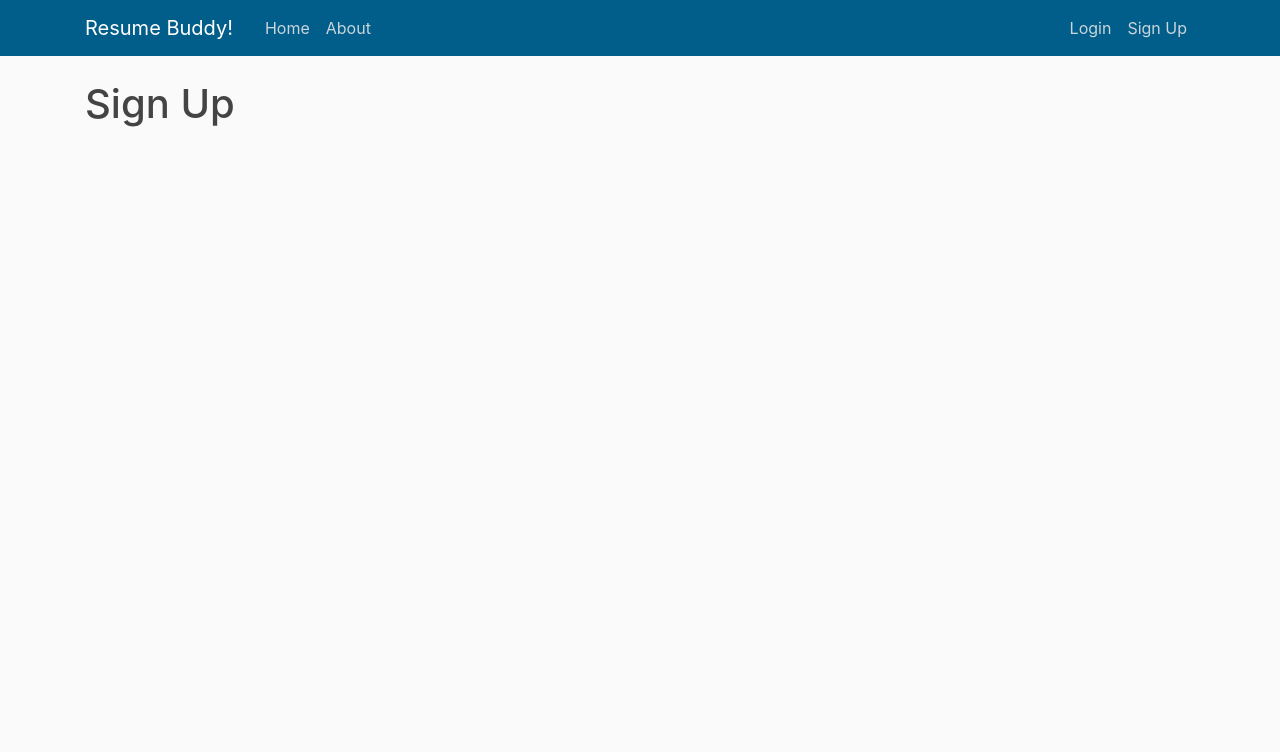
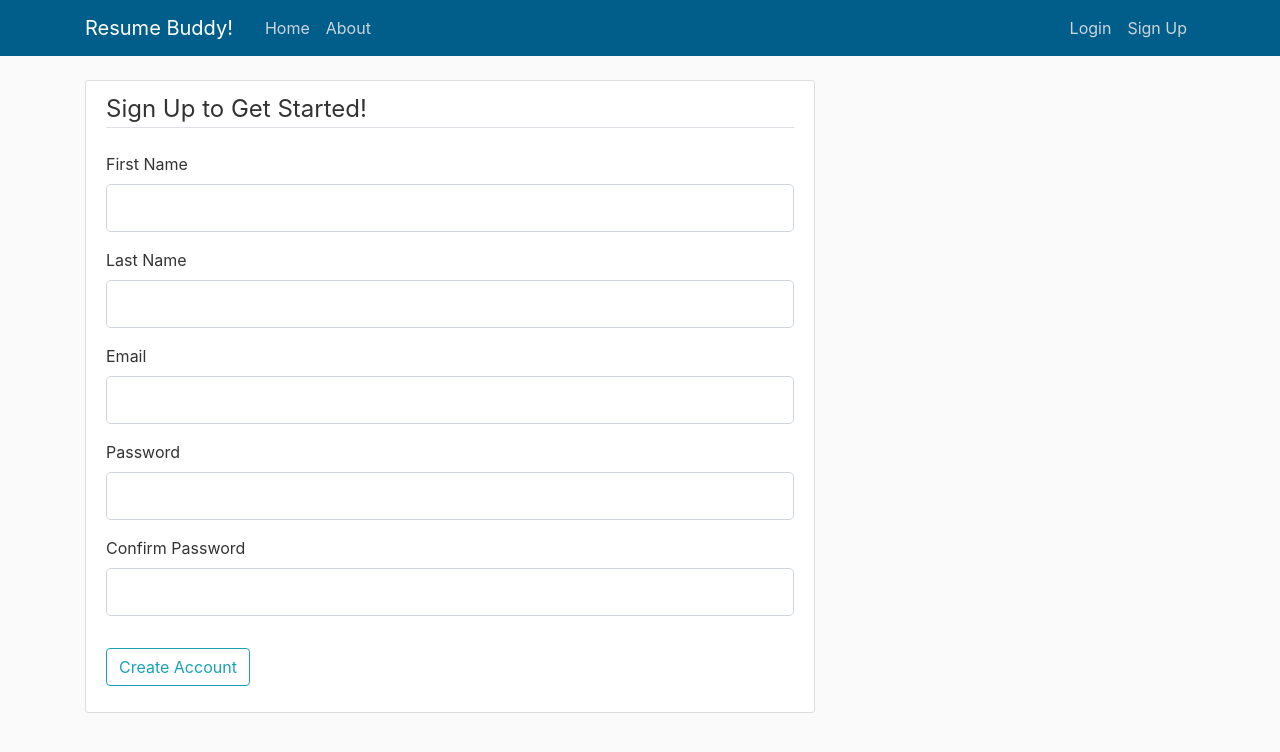
Before and after one commit to ejmiers/resume-buddy, a Flask app: page /signup in a window 1280 px wide. Shown: the top 752 px of the page. Run offline with Flask 2, Linux system fonts and the light colour scheme; parts of the project's set-up code (start-up, migrations or seed data) failed here and were passed over; some libraries are stand-ins or nearby versions.

Commit message:
created signup form page

```diff
--- a/flask_server/templates/signup.html
+++ b/flask_server/templates/signup.html
@@ -1,6 +1,85 @@
 {% extends "layout.html" %}
 {% block content %}
 
-<h1>Sign Up</h1>
+<div class="content-section">
+  <form method="POST" action="">
+    {{ form.hidden_tag() }}
+    <fieldset class="form-group">
+      <legend class="border-bottom mb-4">Sign Up to Get Started!</legend>
+      <div class="form-group">
+        {{ form.firstName.label(class="form-control-label") }}
+
+        {% if form.firstName.errors %}
+          {{ form.firstName(class="form-control form-control-lg is-invalid") }}
+          <div class="invalid-feedback">
+            {% for error in form.firstName.errors %}
+              <span>{{ error }}</span>
+            {% endfor %}
+          </div>
+        {% else %}
+          {{ form.firstName(class="form-control form-control-lg") }}
+        {% endif %}
+      </div><div class="form-group">
+        {{ form.lastName.label(class="form-control-label") }}
+
+        {% if form.lastName.errors %}
+          {{ form.lastName(class="form-control form-control-lg is-invalid") }}
+          <div class="invalid-feedback">
+            {% for error in form.lastName.errors %}
+              <span>{{ error }}</span>
+            {% endfor %}
+          </div>
+        {% else %}
+          {{ form.lastName(class="form-control form-control-lg") }}
+        {% endif %}
+      </div>
+      <div class="form-group">
+        {{ form.email.label(class="form-control-label") }}
+
+        {% if form.email.errors %}
+          {{ form.email(class="form-control form-control-lg is-invalid") }}
+          <div class="invalid-feedback">
+            {% for error in form.email.errors %}
+              <span>{{ error }}</span>
+            {% endfor %}
+          </div>
+        {% else %}
+          {{ form.email(class="form-control form-control-lg") }}
+        {% endif %}
+      </div>
+      <div class="form-group">
+        {{ form.password.label(class="form-control-label") }}
+
+        {% if form.password.errors %}
+          {{ form.password(class="form-control form-control-lg is-invalid") }}
+          <div class="invalid-feedback">
+            {% for error in form.password.errors %}
+              <span>{{ error }}</span>
+            {% endfor %}
+          </div>
+        {% else %}
+          {{ form.password(class="form-control form-control-lg") }}
+        {% endif %}
+      </div>
+      <div class="form-group">
+        {{ form.passwordConfirm.label(class="form-control-label") }}
+
+        {% if form.passwordConfirm.errors %}
+          {{ form.passwordConfirm(class="form-control form-control-lg is-invalid") }}
+          <div class="invalid-feedback">
+            {% for error in form.passwordConfirm.errors %}
+              <span>{{ error }}</span>
+            {% endfor %}
+          </div>
+        {% else %}
+          {{ form.passwordConfirm(class="form-control form-control-lg") }}
+        {% endif %}
+      </div>
+    </fieldset>
+    <div class="form-group">
+      {{ form.submit(class="btn btn-outline-info")}}
+    </div>
+  </form>
+</div>
 
 {% endblock content %}
```
